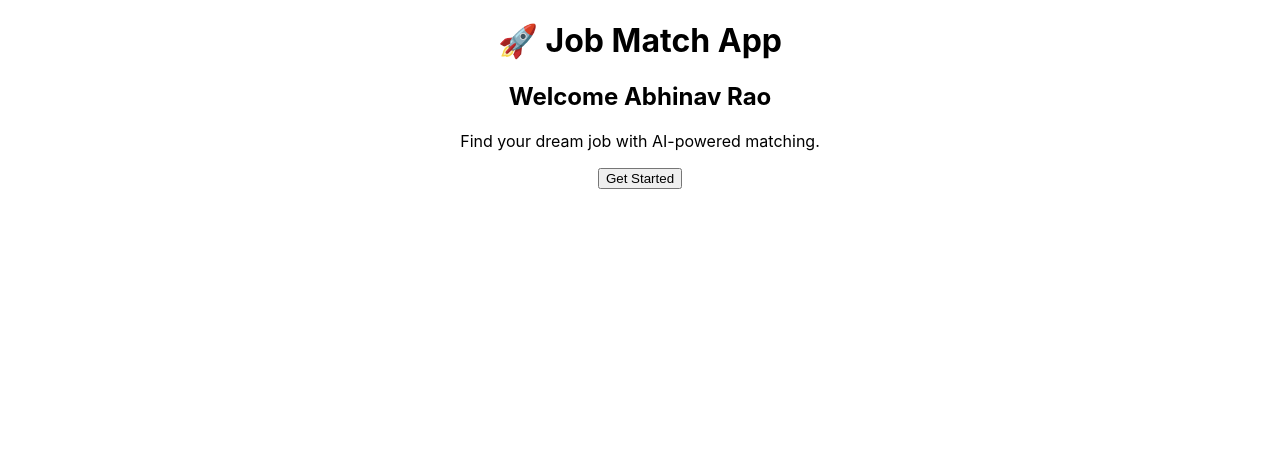
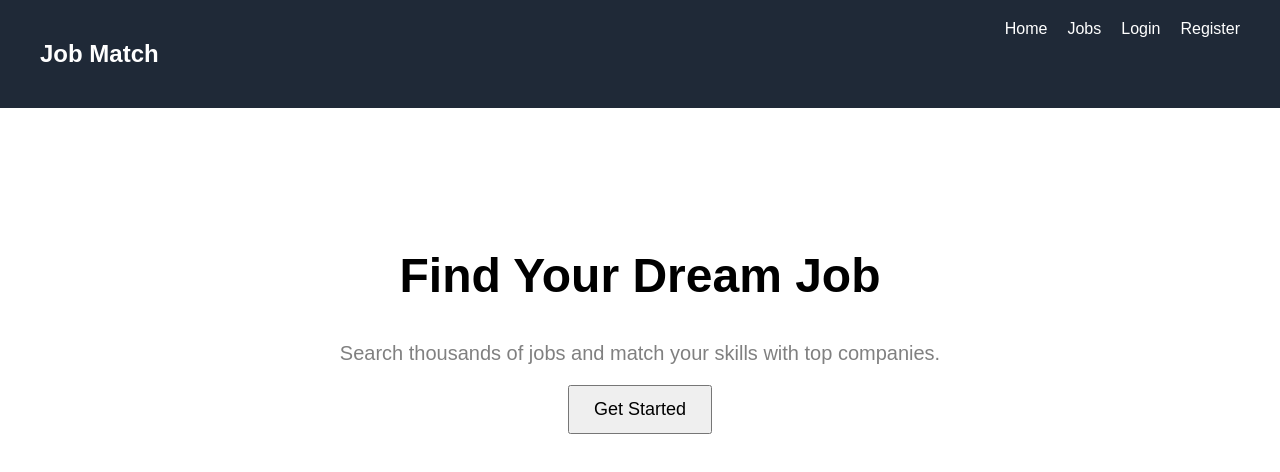
Before and after one commit to abhinav-rao-veeramalla29/job-match-app, a React (Create React App) app: page / in a window 1280 px wide. Shown: the top 472 px of the page. Built offline with nearby package versions, Linux system fonts and the light colour scheme.

Commit message:
Created home page with navigation and hero section

```diff
--- a/src/App.css
+++ b/src/App.css
@@ -1,38 +1,38 @@
-.App {
-  text-align: center;
+body {
+  margin: 0;
+  font-family: Arial, sans-serif;
 }
 
-.App-logo {
-  height: 40vmin;
-  pointer-events: none;
-}
-
-@media (prefers-reduced-motion: no-preference) {
-  .App-logo {
-    animation: App-logo-spin infinite 20s linear;
-  }
-}
-
-.App-header {
-  background-color: #282c34;
-  min-height: 100vh;
+.navbar {
   display: flex;
-  flex-direction: column;
-  align-items: center;
-  justify-content: center;
-  font-size: calc(10px + 2vmin);
+  justify-content: space-between;
+  padding: 20px 40px;
+  background: #1f2937;
   color: white;
 }
 
-.App-link {
-  color: #61dafb;
+.navbar a {
+  margin-left: 20px;
+  color: white;
+  text-decoration: none;
 }
 
-@keyframes App-logo-spin {
-  from {
-    transform: rotate(0deg);
-  }
-  to {
-    transform: rotate(360deg);
-  }
+.hero {
+  text-align: center;
+  padding: 100px 20px;
 }
+
+.hero h1 {
+  font-size: 48px;
+}
+
+.hero p {
+  font-size: 20px;
+  color: gray;
+}
+
+button {
+  padding: 12px 24px;
+  font-size: 18px;
+  cursor: pointer;
+}
--- a/src/App.js
+++ b/src/App.js
@@ -1,13 +1,28 @@
-import './App.css';
+import "./App.css";
 
 function App() {
   return (
-    <div className="App">
-      <h1>🚀 Job Match App</h1>
-      <h2>Welcome Abhinav Rao</h2>
-      <p>Find your dream job with AI-powered matching.</p>
+    <div>
+      <nav className="navbar">
+        <h2>Job Match</h2>
 
-      <button>Get Started</button>
+        <div>
+          <a href="/">Home</a>
+          <a href="/">Jobs</a>
+          <a href="/">Login</a>
+          <a href="/">Register</a>
+        </div>
+      </nav>
+
+      <section className="hero">
+        <h1>Find Your Dream Job</h1>
+
+        <p>
+          Search thousands of jobs and match your skills with top companies.
+        </p>
+
+        <button>Get Started</button>
+      </section>
     </div>
   );
 }
```
